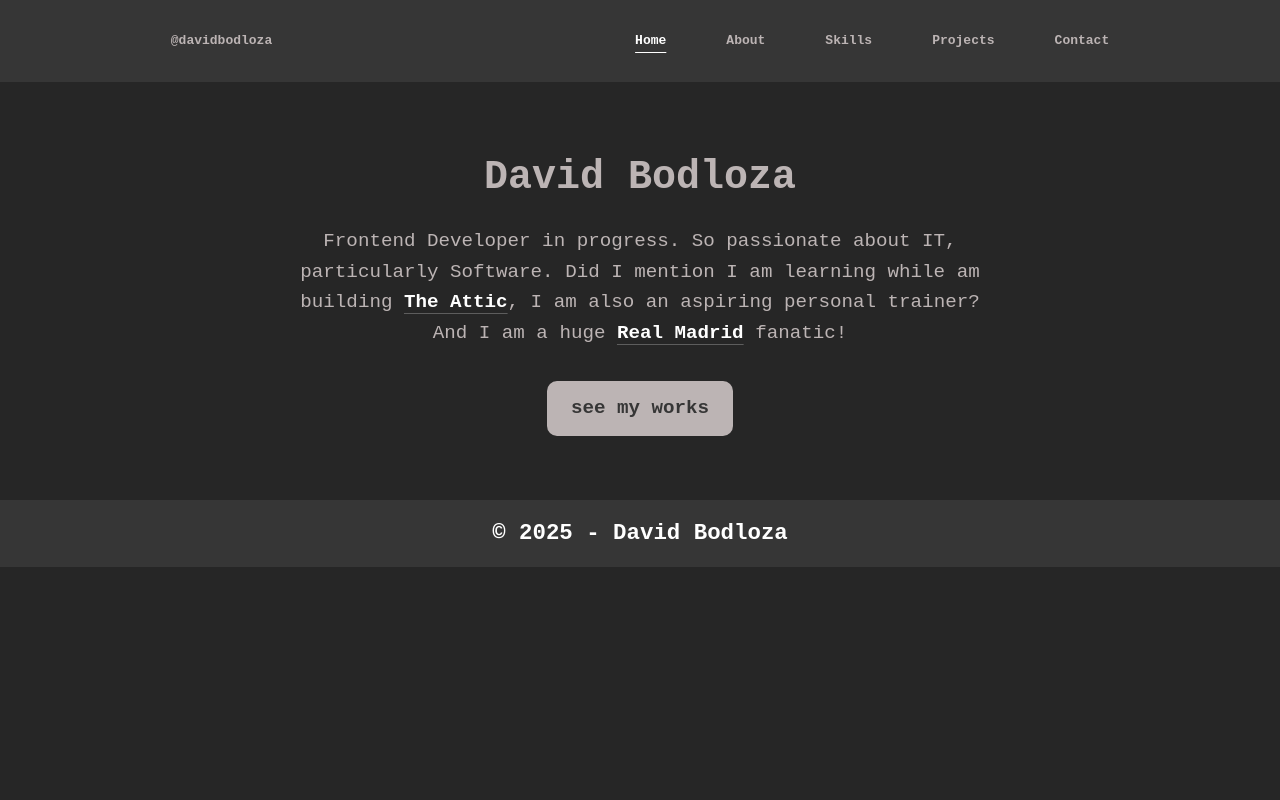
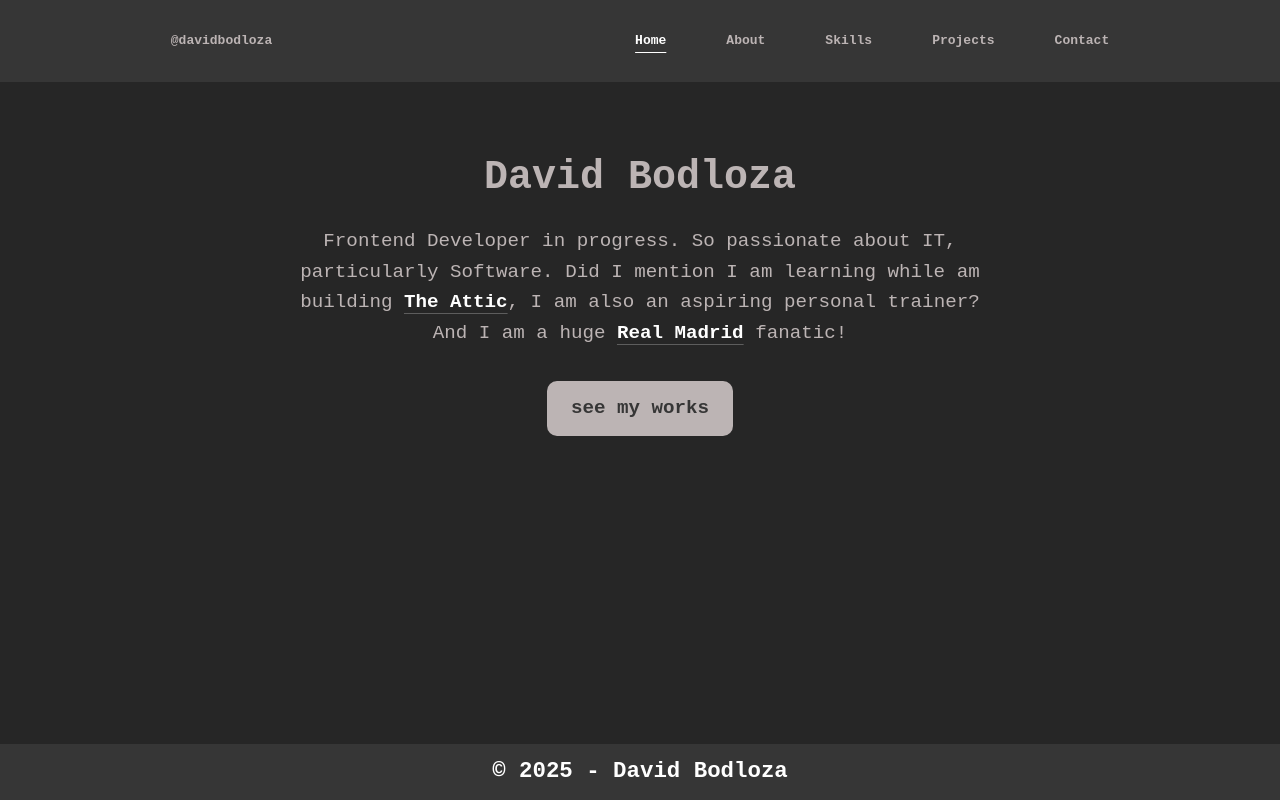
Before and after one commit to David-Bodloza/my-portfolio, a plain HTML site: page index.html in a window 1280 px wide. Drawn offline with Linux system fonts and the light colour scheme.

Commit message:
Update footer
Make footer fixed at bottom

```diff
--- a/assets/css/main.css
+++ b/assets/css/main.css
@@ -11,6 +11,7 @@ body {
   background-color: #262626;
   color: #bcb4b4;
   line-height: 1.6;
+  padding-bottom: 50px;
 }
 header {
   background: #363636;
@@ -74,10 +75,14 @@ nav a {
   color: #fff;
 }
 footer {
+  position: fixed;
+  bottom: 0;
+  width: 100%;
+  background-color: #333;
   background: #363636;
   text-align: center;
   color: #fff;
-  padding: 1rem;
+  padding: 10px 0;
   font-weight: 700;
   font-size: 1.4rem;
 }
```
